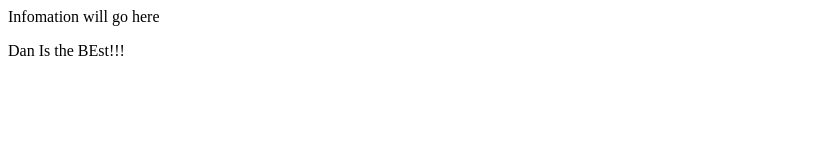
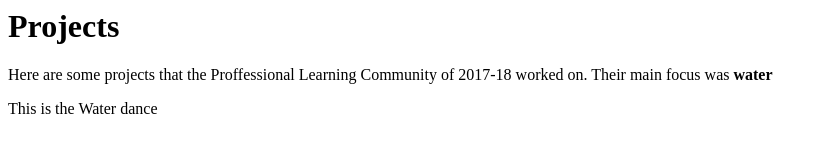
Before and after one commit to Jordantayl/Senior-Connect-Page, a plain HTML site: page index.html in a window 1280 px wide. Shown: the whole page, without its empty margins (0-828 px from the left). Drawn offline with Linux system fonts and the light colour scheme.

Commit message:
base of projects

```diff
--- a/index.html
+++ b/index.html
@@ -6,7 +6,21 @@
     <title>Senior Connect Pages</title>
 </head>
 <body>
-    <p>Infomation will go here</p>
-    <p>Dan Is the BEst!!!</p>
+    <div class="pro-intro">
+        <h1>Projects</h1>
+        <p>Here are some projects that the Proffessional Learning Community of 2017-18 worked on. Their main focus was <strong>water</strong></p>
+    </div>
+    <div class="pro-one">
+        <p>This is the Water dance</p>
+    </div>
+    <div class="pro-two">
+
+    </div>
+    <div class="pro-three">
+
+    </div>
+    <div class="pro-four">
+
+    </div>
 </body>
 </html>
```
